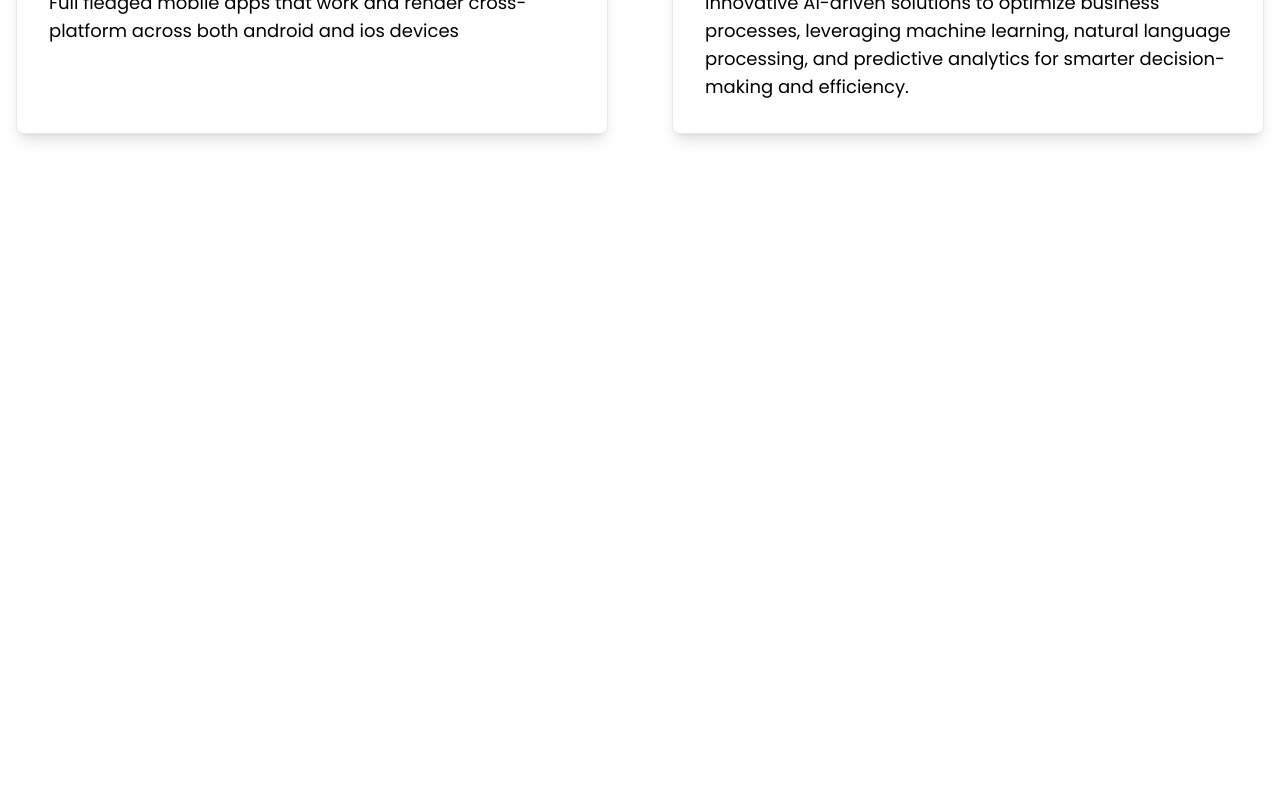
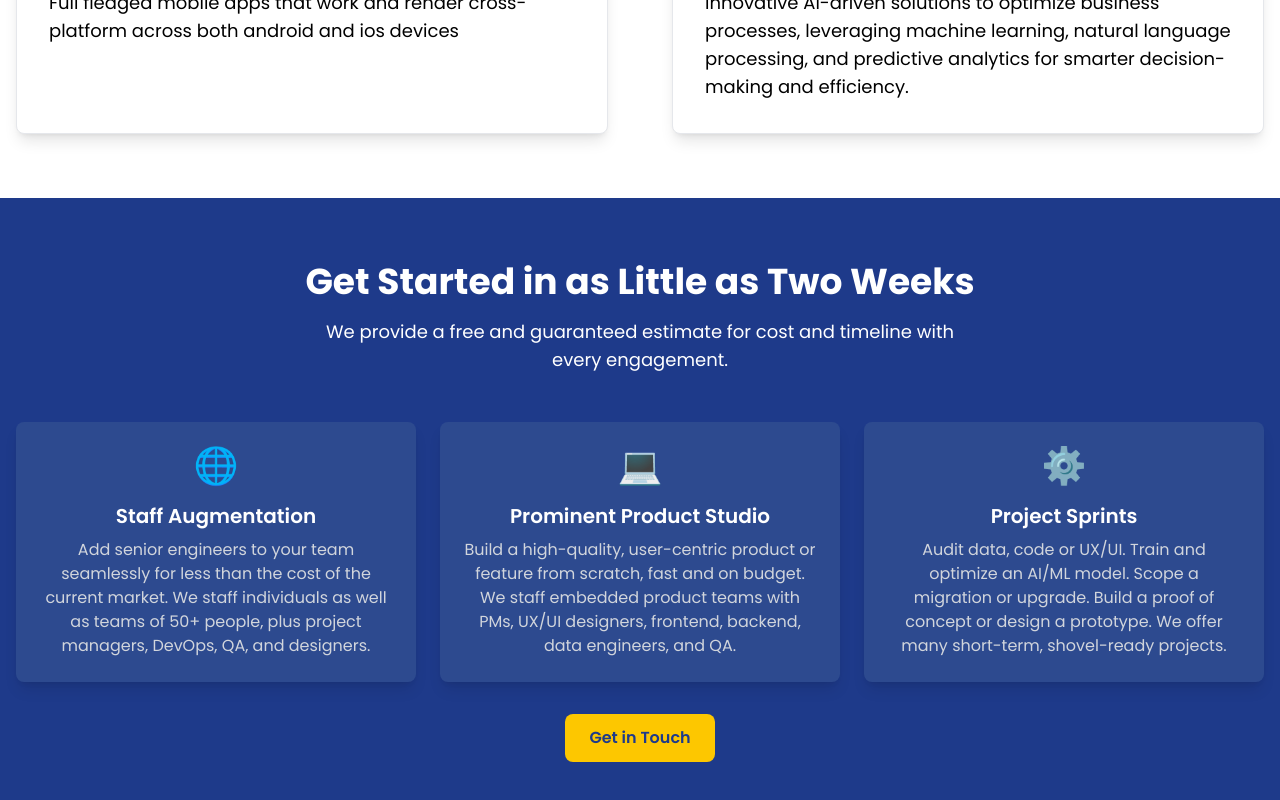
Before and after one commit to kidusabdula/gensys-website, a Next.js app: page / in a window 1280 px wide. Shown: the part 2585-3385 px from the top of the page. Before the commit the page ends 2783 px from the top, so only its background shows below. Built offline with nearby package versions, Linux system fonts and the light colour scheme.

Commit message:
Card Section

```diff
--- a/app/page.tsx
+++ b/app/page.tsx
@@ -1,4 +1,5 @@
 import Capabilities from "@/components/Capabilites";
+import GetStartedSection from "@/components/Cards";
 import Hero from "@/components/Hero";
 
 export default function Home() {
@@ -6,6 +7,7 @@ export default function Home() {
    <div className="min-h-screen">
     <Hero/>
     <Capabilities/>
+    <GetStartedSection/>
    </div>
   );
 }
--- /dev/null
+++ b/components/Cards.tsx
@@ -0,0 +1,59 @@
+"use client";
+
+import React from "react";
+import Link from "next/link";
+
+export default function GetStartedSection() {
+  const offerings = [
+    {
+      title: "Staff Augmentation",
+      description:
+        "Add senior engineers to your team seamlessly for less than the cost of the current market. We staff individuals as well as teams of 50+ people, plus project managers, DevOps, QA, and designers.",
+      icon: "🌐", // Placeholder; replace with actual icon component or SVG
+    },
+    {
+      title: "Prominent Product Studio",
+      description:
+        "Build a high-quality, user-centric product or feature from scratch, fast and on budget. We staff embedded product teams with PMs, UX/UI designers, frontend, backend, data engineers, and QA.",
+      icon: "💻", // Placeholder; replace with actual icon component or SVG
+    },
+    {
+      title: "Project Sprints",
+      description:
+        "Audit data, code or UX/UI. Train and optimize an AI/ML model. Scope a migration or upgrade. Build a proof of concept or design a prototype. We offer many short-term, shovel-ready projects.",
+      icon: "⚙️", // Placeholder; replace with actual icon component or SVG
+    },
+  ];
+
+  return (
+    <section className="py-16 bg-[#1E3A8A] text-white">
+      <div className="container mx-auto px-4 text-center">
+        <h2 className="text-4xl font-bold mb-4">
+          Get Started in as Little as Two Weeks
+        </h2>
+        <p className="text-lg mb-12 max-w-2xl mx-auto">
+          We provide a free and guaranteed estimate for cost and timeline with
+          every engagement.
+        </p>
+        <div className="grid grid-cols-1 md:grid-cols-3 gap-6">
+          {offerings.map((offering, index) => (
+            <div
+              key={index}
+              className="bg-[#2D4A8F] rounded-lg p-6 shadow-lg hover:shadow-xl transition-shadow"
+            >
+              <div className="text-4xl mb-4">{offering.icon}</div>
+              <h3 className="text-xl font-semibold mb-2">{offering.title}</h3>
+              <p className="text-gray-300">{offering.description}</p>
+            </div>
+          ))}
+        </div>
+        <Link
+          href="/contact"
+          className="mt-8 inline-block bg-yellow-400 text-[#1E3A8A] font-semibold py-3 px-6 rounded-lg hover:bg-yellow-500 transition-colors"
+        >
+          Get in Touch
+        </Link>
+      </div>
+    </section>
+  );
+}
```
Also changed, not shown: components/Stack.tsx (added).
